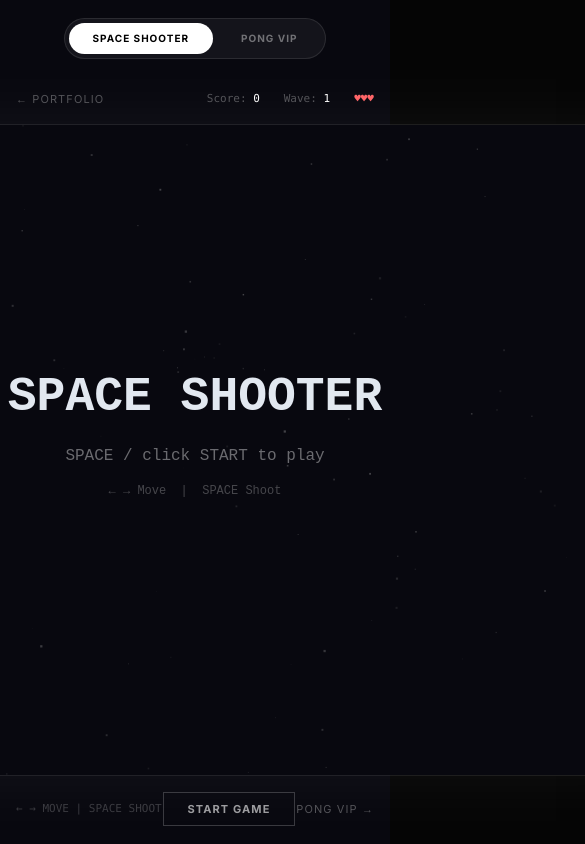
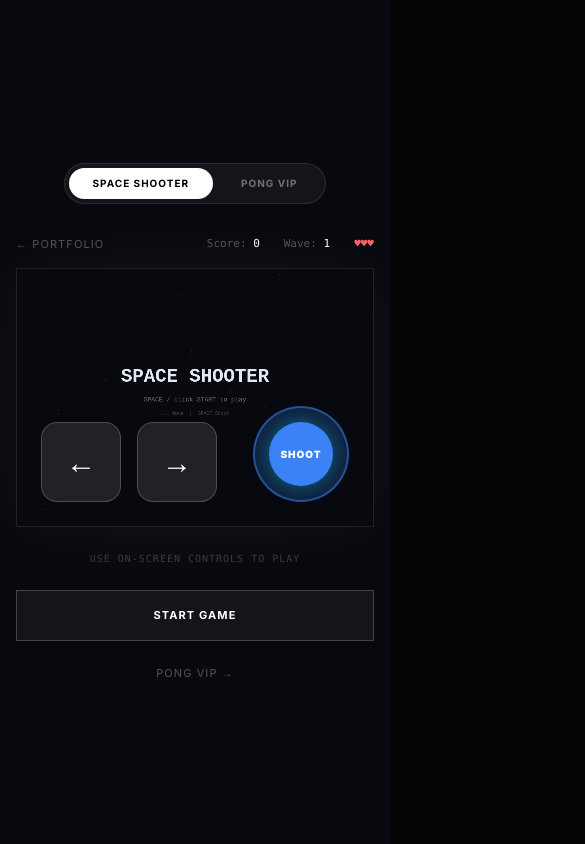
Before and after one commit to AhmadDiksa/diksa-s-3d-portfolio, a Next.js app: page /game in a window 390 px wide. Shown: the top 844 px of the page, 585 px wide, since content can reach past the window. Built offline with nearby package versions, Linux system fonts and the light colour scheme.

Commit message:
feat: add space shooter game and pong mini-game pages

```diff
--- a/app/game/page.tsx
+++ b/app/game/page.tsx
@@ -209,14 +209,55 @@ export default function GamePage() {
           <span className="text-red-400">{'♥'.repeat(lives)}{'♡'.repeat(Math.max(0, 3-lives))}</span>
         </div>
       </div>
-      <div className="relative border border-white/10" style={{ boxShadow: '0 0 60px rgba(255,255,255,0.05)' }}>
-        <canvas ref={canvasRef} width={GW} height={GH} className="block" />
+      <div className="relative border border-white/10 w-full max-w-[900px] aspect-[900/650]" style={{ boxShadow: '0 0 60px rgba(255,255,255,0.05)' }}>
+        <canvas ref={canvasRef} width={GW} height={GH} className="w-full h-full block" />
+
+        {/* Mobile Controls Overlay */}
+        <div className="absolute inset-0 pointer-events-none md:hidden flex flex-col justify-end p-6 gap-6">
+          <div className="flex justify-between items-end w-full pointer-events-auto">
+            <div className="flex gap-4">
+              <button
+                onPointerDown={() => { s.current.keys['ArrowLeft'] = true; }}
+                onPointerUp={() => { s.current.keys['ArrowLeft'] = false; }}
+                onPointerLeave={() => { s.current.keys['ArrowLeft'] = false; }}
+                className="w-20 h-20 bg-white/10 border border-white/20 rounded-2xl flex items-center justify-center active:bg-white/30 backdrop-blur-md select-none"
+              >
+                <span className="text-3xl text-white">←</span>
+              </button>
+              <button
+                onPointerDown={() => { s.current.keys['ArrowRight'] = true; }}
+                onPointerUp={() => { s.current.keys['ArrowRight'] = false; }}
+                onPointerLeave={() => { s.current.keys['ArrowRight'] = false; }}
+                className="w-20 h-20 bg-white/10 border border-white/20 rounded-2xl flex items-center justify-center active:bg-white/30 backdrop-blur-md select-none"
+              >
+                <span className="text-3xl text-white">→</span>
+              </button>
+            </div>
+
+            <button
+              onPointerDown={() => {
+                if (gameState !== 'playing') startGame();
+                else s.current.keys['Space'] = true;
+              }}
+              onPointerUp={() => { s.current.keys['Space'] = false; }}
+              onPointerLeave={() => { s.current.keys['Space'] = false; }}
+              className="w-24 h-24 bg-brand-500/20 border-2 border-brand-500/50 rounded-full flex items-center justify-center active:scale-90 transition-transform backdrop-blur-md select-none"
+            >
+              <div className="w-16 h-16 bg-brand-500 rounded-full shadow-[0_0_20px_rgba(6,182,212,0.5)] flex items-center justify-center">
+                <span className="text-[10px] font-black uppercase tracking-widest text-white">Shoot</span>
+              </div>
+            </button>
+          </div>
+        </div>
       </div>
-      <div className="w-full max-w-[900px] flex justify-between items-center mt-4">
-        <p className="text-[11px] font-mono text-white/20">← → MOVE  |  SPACE SHOOT</p>
-        <button onClick={startGame} className="px-6 py-2 text-[11px] uppercase tracking-widest font-bold border border-white/20 text-white/60 hover:bg-white hover:text-black transition-all duration-200">
+      <div className="w-full max-w-[900px] flex flex-col md:flex-row justify-between items-center mt-6 gap-6">
+        <p className="hidden md:block text-[11px] font-mono text-white/20">← → MOVE  |  SPACE SHOOT</p>
+        <p className="md:hidden text-[10px] font-mono text-white/20 text-center uppercase tracking-widest">Use On-Screen Controls To Play</p>
+
+        <button onClick={startGame} className="w-full md:w-auto px-10 py-4 text-[11px] uppercase tracking-widest font-bold border border-white/20 text-white hover:bg-white hover:text-black transition-all duration-200 bg-white/5">
           {gameState === 'idle' ? 'Start Game' : 'Play Again'}
         </button>
+
         <Link href="/pong" className="text-[11px] uppercase tracking-widest text-white/30 hover:text-white transition-colors">Pong VIP →</Link>
       </div>
     </div>
--- a/app/pong/page.tsx
+++ b/app/pong/page.tsx
@@ -335,19 +335,36 @@ export default function PongPage() {
       </div>
 
       {/* Canvas */}
-      <div className="relative border border-white/10" style={{ boxShadow: '0 0 80px rgba(255,255,255,0.03), 0 0 40px rgba(248,113,113,0.04)' }}>
-        <canvas ref={canvasRef} width={W} height={H} className="block" />
+      <div
+        className="relative border border-white/10 w-full max-w-[900px] aspect-[900/600] touch-none"
+        style={{ boxShadow: '0 0 80px rgba(255,255,255,0.03), 0 0 40px rgba(248,113,113,0.04)' }}
+        onPointerMove={(e) => {
+          if (stateRef.current.state === 'playing') {
+            const rect = e.currentTarget.getBoundingClientRect();
+            const scaleY = H / rect.height;
+            const touchY = (e.clientY - rect.top) * scaleY;
+            stateRef.current.playerY = Math.max(0, Math.min(H - PADDLE_H, touchY - PADDLE_H / 2));
+          }
+        }}
+        onPointerDown={(e) => {
+          if (stateRef.current.state !== 'playing') startGame();
+        }}
+      >
+        <canvas ref={canvasRef} width={W} height={H} className="w-full h-full block" />
       </div>
 
       {/* Controls */}
-      <div className="w-full max-w-[900px] flex justify-between items-center mt-4">
-        <p className="text-[11px] font-mono text-white/20">W/S or ↑↓ to move  |  SPACE pause</p>
+      <div className="w-full max-w-[900px] flex flex-col md:flex-row justify-between items-center mt-6 gap-6">
+        <p className="hidden md:block text-[11px] font-mono text-white/20">W/S or ↑↓ to move  |  SPACE pause</p>
+        <p className="md:hidden text-[10px] font-mono text-white/20 text-center uppercase tracking-widest">Touch & Drag to move paddle</p>
+
         <button
           onClick={startGame}
-          className="px-6 py-2 text-[11px] uppercase tracking-widest font-bold border border-white/20 text-white/60 hover:bg-white hover:text-black transition-all duration-200"
+          className="w-full md:w-auto px-10 py-4 text-[11px] uppercase tracking-widest font-bold border border-white/20 text-white hover:bg-white hover:text-black transition-all duration-200 bg-white/5"
         >
           {gameState === 'idle' ? 'Start Game' : 'Play Again'}
         </button>
+
         <Link href="/game" className="text-[11px] uppercase tracking-widest text-white/30 hover:text-white transition-colors">
           Space Shooter →
         </Link>
```
